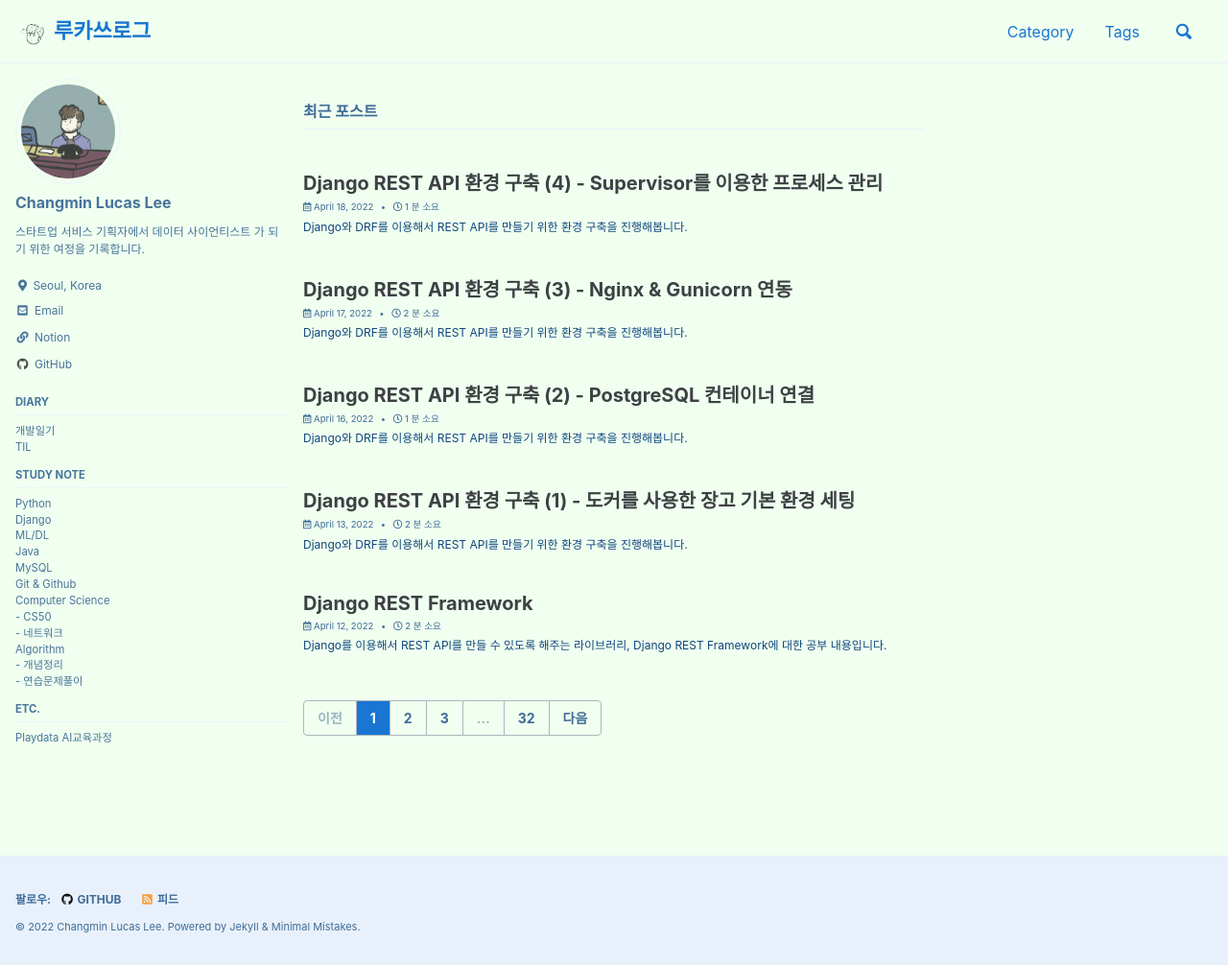
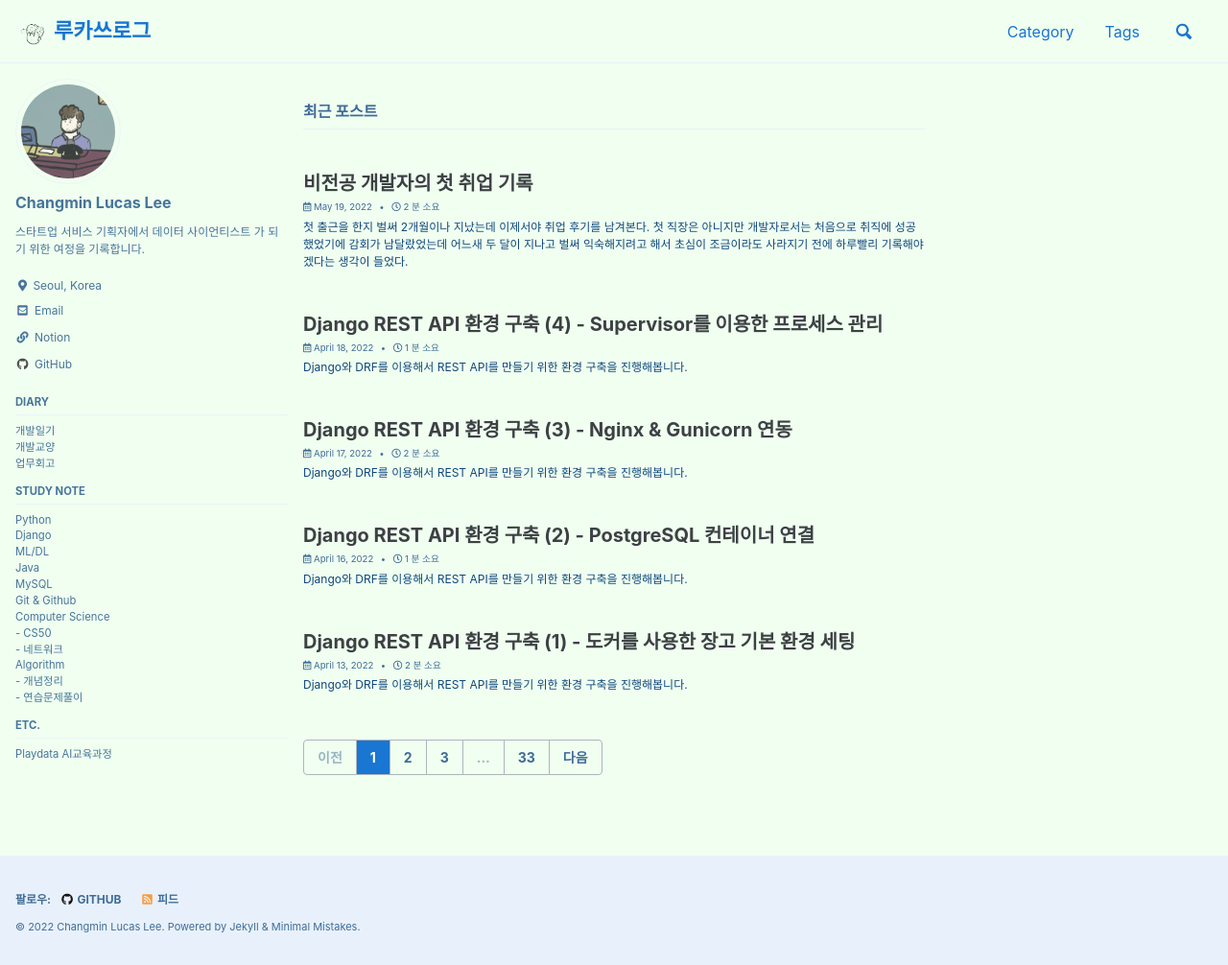
Before and after one commit to lucathree/lucathree.github.io, a Jekyll site: the page built from index.html, in a window 1280 px wide and 1006 px high. Shown: the whole window at 96% size. Built offline with Jekyll 4.4.1, drawn with Linux system fonts in a browser that asks for light colours; cached includes are drawn as plain includes; the list of posts is cut into pages by our own code.

Commit message:
블로그 구조 변경, 2022-05-19 포스팅 업로드

```diff
--- a/_data/navigation.yml
+++ b/_data/navigation.yml
@@ -10,9 +10,11 @@
    - title: Diary
      children:
        - title: "개발일기"
-         url: /diary/becoming-a-programmer/
-       - title: "TIL"
-         url: /diary/TIL/
+         url: /diary/thoughts/
+       - title: "개발교양"
+         url: /diary/foundations/
+       - title: "업무회고"
+         url: /diary/work-review/
    - title: Study Note
      children:
        - title: "Python"
--- a/_pages/TIL.md
+++ /dev/null
@@ -1,11 +0,0 @@
----
-title: "TIL"
-layout: category
-permalink: /diary/TIL/
-author_profile: true
-taxonomy: TIL
----
-
-Today I Learned : 그날의 공부내용을 간단하게 기록합니다.
-
-------
--- /dev/null
+++ b/_pages/diary/foundations.md
@@ -0,0 +1,11 @@
+---
+title: "개발교양"
+layout: category
+permalink: /diary/foundations/
+author_profile: true
+taxonomy: 개발교양
+---
+
+개발자가 가져야 할 철학, 사고방식, 교양 등에 대한 기록을 남깁니다.
+
+------
--- /dev/null
+++ b/_pages/diary/thoughts.md
@@ -0,0 +1,11 @@
+---
+title: "개발일기"
+layout: category
+permalink: /diary/thoughts/
+author_profile: true
+taxonomy: 개발일기
+---
+
+개발자로서 가지게 되는 고민들을 기록합니다.
+
+------
--- /dev/null
+++ b/_pages/diary/work-review.md
@@ -0,0 +1,11 @@
+---
+title: "업무회고"
+layout: category
+permalink: /diary/work-review/
+author_profile: true
+taxonomy: 업무회고
+---
+
+업무를 하며 배운 것들에 대한 회고를 남깁니다.
+
+------
```
Also changed, not shown: _pages/diary.md (deleted, +0 -11 lines), _posts/2022/2022-05-19-firstjob-firstmonth.md (added, +36 -0 lines).
